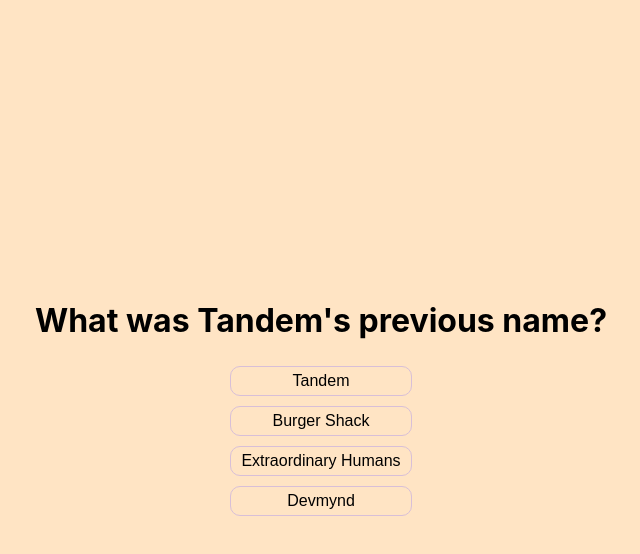
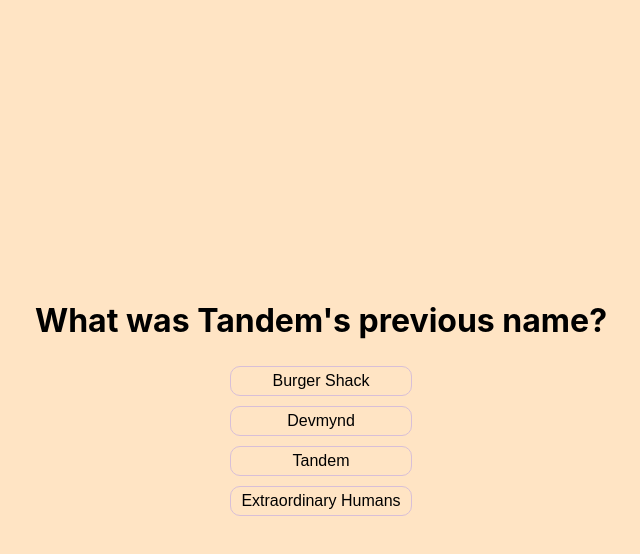
Before and after one commit to hm-factor/tandem-quiz-app, a React (Create React App) app: page / in a window 1280 px wide. Both pictures are taken after a click on the button "Begin Quiz". Shown: the top 554 px of the page, without its empty margins (319-959 px from the left). Built offline with nearby package versions, Linux system fonts and the light colour scheme.

Commit message:
score updates

```diff
--- a/src/App.js
+++ b/src/App.js
@@ -2,6 +2,7 @@
 import data from './data.json';
 import { useState, useEffect } from 'react';
 import AnswerItem from './components/AnswerItem';
+import shuffle from './util/shuffle';
 
 function App() {
   const [questions, setQuestions] = useState([]);
@@ -11,8 +12,8 @@
   const [score, setScore] = useState(0);
 
   useEffect(() => {
-    console.log(questions)
-  }, [questions]);
+    console.log(score)
+  }, [score]);
 
   const tenRandQuestions = [];
 
@@ -44,15 +45,16 @@
   if (begin && currData) {
 
     let possibleAnswers = [...currData.incorrect, currData.correct];
+    let shuffledAnswers = shuffle(possibleAnswers);
 
-    let answerItems = possibleAnswers.map( (data, idx) => {
+    let answerItems = shuffledAnswers.map( (data, idx) => {
       return (
         <AnswerItem
           key={idx}
           data={data}
-          onClick={handleAnswer}
+          handleAnswer={handleAnswer}
           correct={currData.correct}
-          setScore/>
+          setScore={setScore}/>
       )
     });
 
@@ -67,7 +69,7 @@
   } else if (end) {
     return (
       <div className="App">
-        <h1>Congrats you win</h1>
+        <h1>You got {score} many questions correct!</h1>
         {/* <button onClick={handleBegin}>Play Again?</button> */}
       </div>
     )
--- a/src/components/AnswerItem.jsx
+++ b/src/components/AnswerItem.jsx
@@ -1,7 +1,14 @@
-const AnswerItem = ({data, onClick}) => {
+const AnswerItem = ({data, correct, handleAnswer, setScore}) => {
+
+  function handleAnswerPress() {
+    if(data === correct) {
+      setScore(score => score + 1);
+    };
+    handleAnswer();
+  };
 
   return (
-    <button className="answer-item" onClick={onClick}>
+    <button className="answer-item" onClick={handleAnswerPress}>
       {data}
     </button>
   );
--- a/src/util/shuffle.js
+++ b/src/util/shuffle.js
@@ -1,8 +1,10 @@
-function shuffle(array) {
+const shuffle = (array) => {
     for (let i = array.length - 1; i > 0; i--) {
         const j = Math.floor(Math.random() * (i + 1));
         [array[i], array[j]] = [array[j], array[i]];
     }
+
+    return array;
 }
 
 export default shuffle;
```
